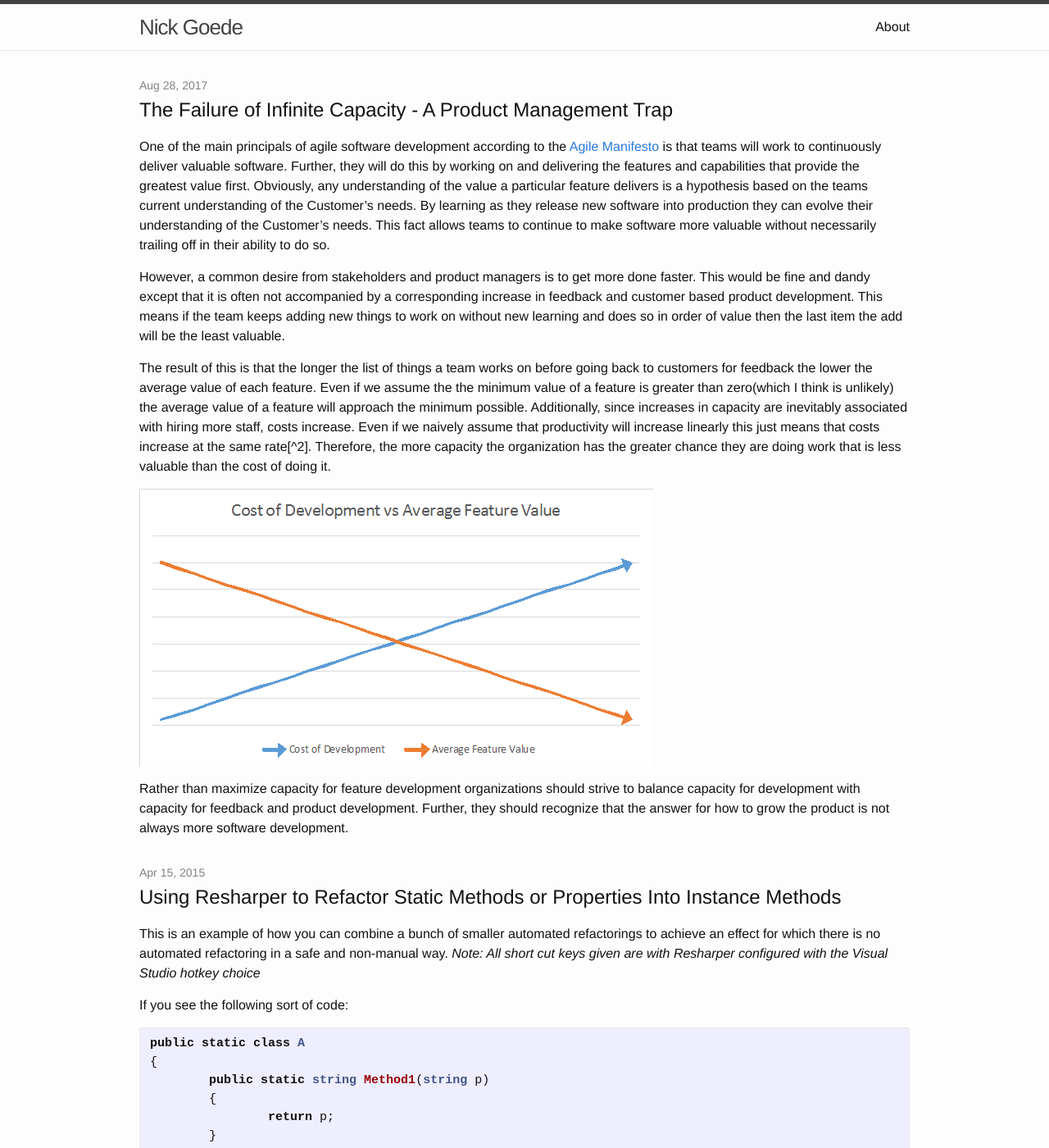
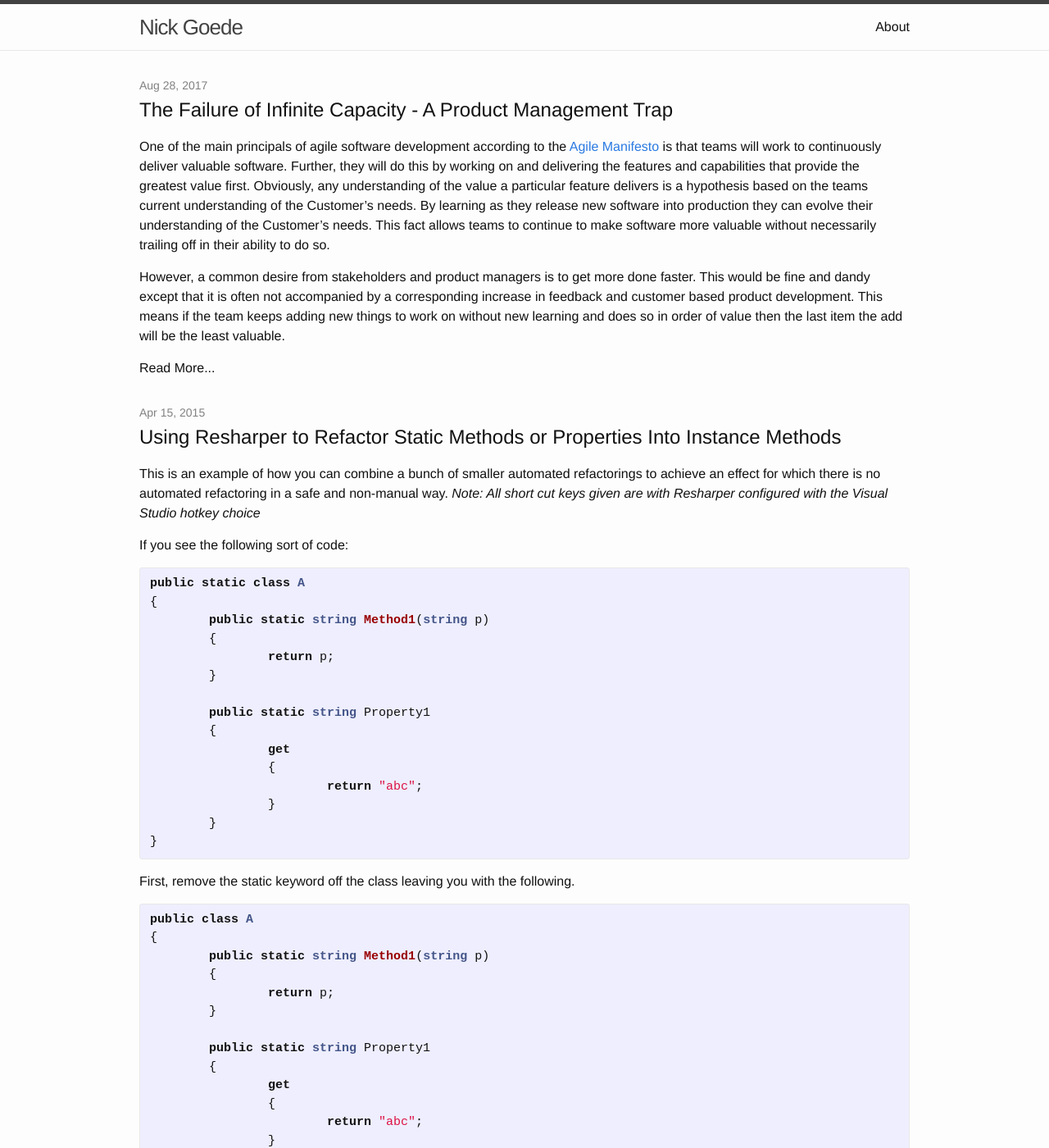
Before and after one commit to ngoede/buildbroke, a Jekyll site: the page built from src/index.html, in a window 1280 px wide and 1400 px high. Shown: the whole window at 82% size. Built offline with Jekyll 4.4.1, drawn with Linux system fonts in a browser that asks for light colours; nearby versions of some CDN libraries; the list of posts is cut into pages by our own code.

Commit message:
add more link

```diff
--- a/src/_posts/2017-08-28-the-failure-of-infinite-capacity.md
+++ b/src/_posts/2017-08-28-the-failure-of-infinite-capacity.md
@@ -5,7 +5,7 @@ categories: product-management product agile
 ---
 One of the main principals of agile software development according to the [Agile Manifesto](http://agilemanifesto.org/principles.html) is that teams will work to continuously deliver valuable software. Further, they will do this by working on and delivering the features and capabilities that provide the greatest value first. Obviously, any understanding of the value a particular feature delivers is a hypothesis based on the teams current understanding of the Customer's needs. By learning as they release new software into production they can evolve their understanding of the Customer's needs. This fact allows teams to continue to make software more valuable without necessarily trailing off in their ability to do so.
 
-However, a common desire from stakeholders and product managers is to get more done faster. This would be fine and dandy except that it is often not accompanied by a corresponding increase in feedback and customer based product development. This means if the team keeps adding new things to work on without new learning and does so in order of value then the last item the add will be the least valuable.
+However, a common desire from stakeholders and product managers is to get more done faster. This would be fine and dandy except that it is often not accompanied by a corresponding increase in feedback and customer based product development. This means if the team keeps adding new things to work on without new learning and does so in order of value then the last item the add will be the least valuable. <!--more-->
 
 The result of this is that the longer the list of things a team works on before going back to customers for feedback the lower the average value of each feature. Even if we assume the the minimum value of a feature is greater than zero(which I think is unlikely) the average value of a feature will approach the minimum possible. Additionally,  since increases in capacity are inevitably associated with hiring more staff, costs increase. Even if we naively assume that productivity will increase linearly this just means that costs increase at the same rate[^2]. Therefore, the more capacity the organization has the greater chance they are doing work that is less valuable than the cost of doing it.
 
--- a/src/index.html
+++ b/src/index.html
@@ -13,6 +13,8 @@ layout: default
         </h2>
         <div class="post-content">
           {{post.excerpt}}
+          <p>
+          <a class="post-link" href="{{ post.url | prepend: site.baseurl }}">Read More...</a>
         </div>
       </li>
     {% endfor %}
```
